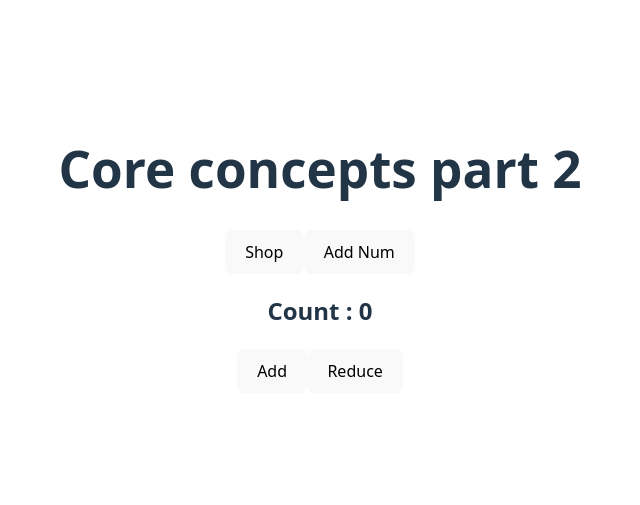
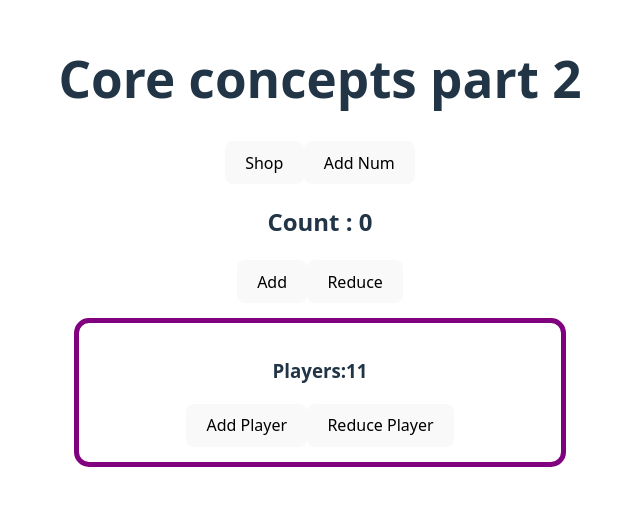
Before and after one commit to prosenjithdash/recap-explore-react-core-concepts-part-02, a React (Vite) app: page / in a window 1280 px wide. Shown: the part 151-656 px from the top of the page, without its empty margins (320-960 px from the left). Built offline with nearby package versions, Linux system fonts and the light colour scheme.

Commit message:
useState AND Hooks recap done

```diff
--- a/src/App.jsx
+++ b/src/App.jsx
@@ -1,6 +1,7 @@
 
 import './App.css'
 import Counter from './Counter';
+import Team from './Team';
 
 function App() {
 
@@ -19,6 +20,8 @@ function App() {
       <button onClick={handlejsShop}>Shop</button>
       <button onClick={() => passNumk(20)}>Add Num</button>
       <Counter></Counter>
+
+      <Team></Team>
     </>
   )
 }
--- /dev/null
+++ b/src/Team.jsx
@@ -0,0 +1,35 @@
+import { useState } from "react"
+
+export default function Team() {
+    // State:
+    const [team, setTeam] = useState(11);
+
+    // Team Style:
+
+    const teamStyle = {
+        border: '5px solid purple',
+        margin: '15px',
+        padding: '15px',
+        borderRadius: '15px'
+
+    }
+
+    // Add New Team Members with Event Handle
+    const handleAddPlayer = () => {
+        const newTeam = team + 1;
+        setTeam(newTeam);
+    }
+
+    // Reduce Team Member with Event Handler
+    const handleReducePlayer = () => {
+        const reduce = team - 1;
+        setTeam(reduce);
+    }
+    return (
+        <div style={teamStyle}>
+            <h3>Players:{team} </h3>
+            <button onClick={handleAddPlayer}>Add Player</button>
+            <button onClick={handleReducePlayer}>Reduce Player</button>
+        </div>
+    )
+}
```
